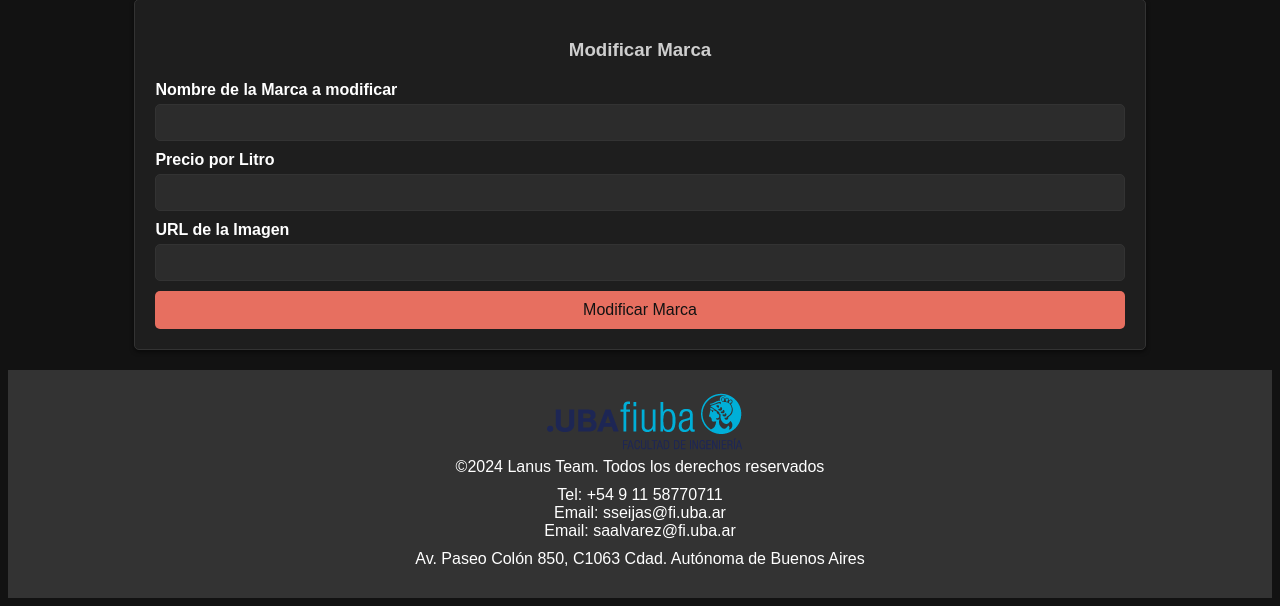
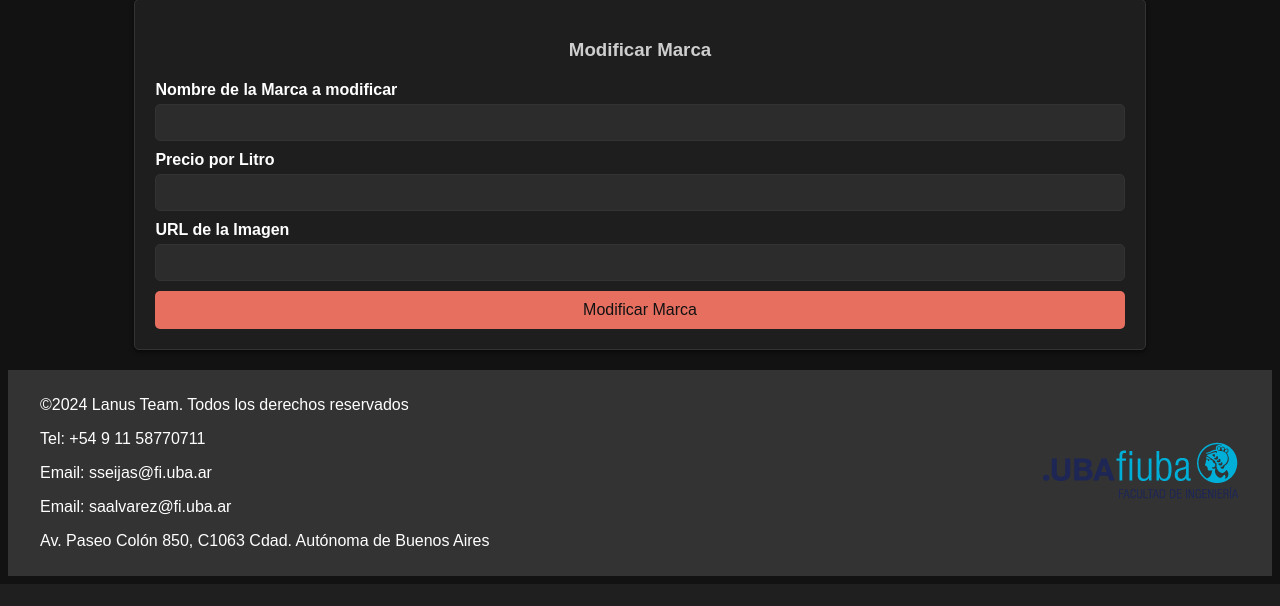
Before and after one commit to SaantiSeijas/TP1-introduccion, a Flask app: page / in a window 1280 px wide. Shown: the part 729-1335 px from the top of the page. After the commit the page ends 1313 px from the top, so only its background shows below. Run offline with Flask 3, Linux system fonts and the light colour scheme; some libraries are stand-ins or nearby versions.

Commit message:
cambios en el footer

```diff
--- a/templates/index.html
+++ b/templates/index.html
@@ -62,17 +62,34 @@
         .footer {
             background-color: #333;
             color: #ffffff;
-            padding: 20px 0;
-            text-align: center;
-            margin-top: 20px;
+            padding: 10px 0;
+            margin-top: 10px;
         }
 
-        .footer p {
-            margin: 0;
+        .footer .footer-content {
+            display: flex;
+            align-items: center;
+            max-width: 1200px;
+            margin: 0 auto;
+            padding: 0 10px;
         }
 
-        .footer .contacto, .footer .lugar, .footer .derechos {
+        .footer .text-content {
+            flex-direction: column;
+        }
+
+        .footer .derechos,
+        .footer .contacto,
+        .footer .lugar {
             margin-bottom: 10px;
+        }
+
+        .footer .logo {
+            margin-left: auto;
+        }
+
+        .footer img {
+            max-width: 1000px;  /* Ajusta el tamaño de la imagen según sea necesario */
         }
 
         .logo {
@@ -222,11 +239,8 @@
     </div>
 
     <footer class="footer">
-
-        <div class="logo">
-            <img src="static/images/logo.png" alt="Logo de la empresa">
-        </div>
-
+        <div class="footer-content">
+            <div class="text-content">
                 <div class="derechos">
                     <p>&copy;2024 Lanus Team. Todos los derechos reservados</p>
                 </div>
@@ -238,6 +252,11 @@
                 <div class="lugar">
                     <p>Av. Paseo Colón 850, C1063 Cdad. Autónoma de Buenos Aires</p>
                 </div>
+            </div>
+            <div class="logo">
+                <img src="static/images/logo.png" alt="Logo de la empresa">
+            </div>
+        </div>
     </footer>
 </body>
 </html>
```
Also changed, not shown: templates/latas.html (+30 -7 lines), static/images/logo1.png (added). Lines whose indentation alone changed are shown as unchanged.
